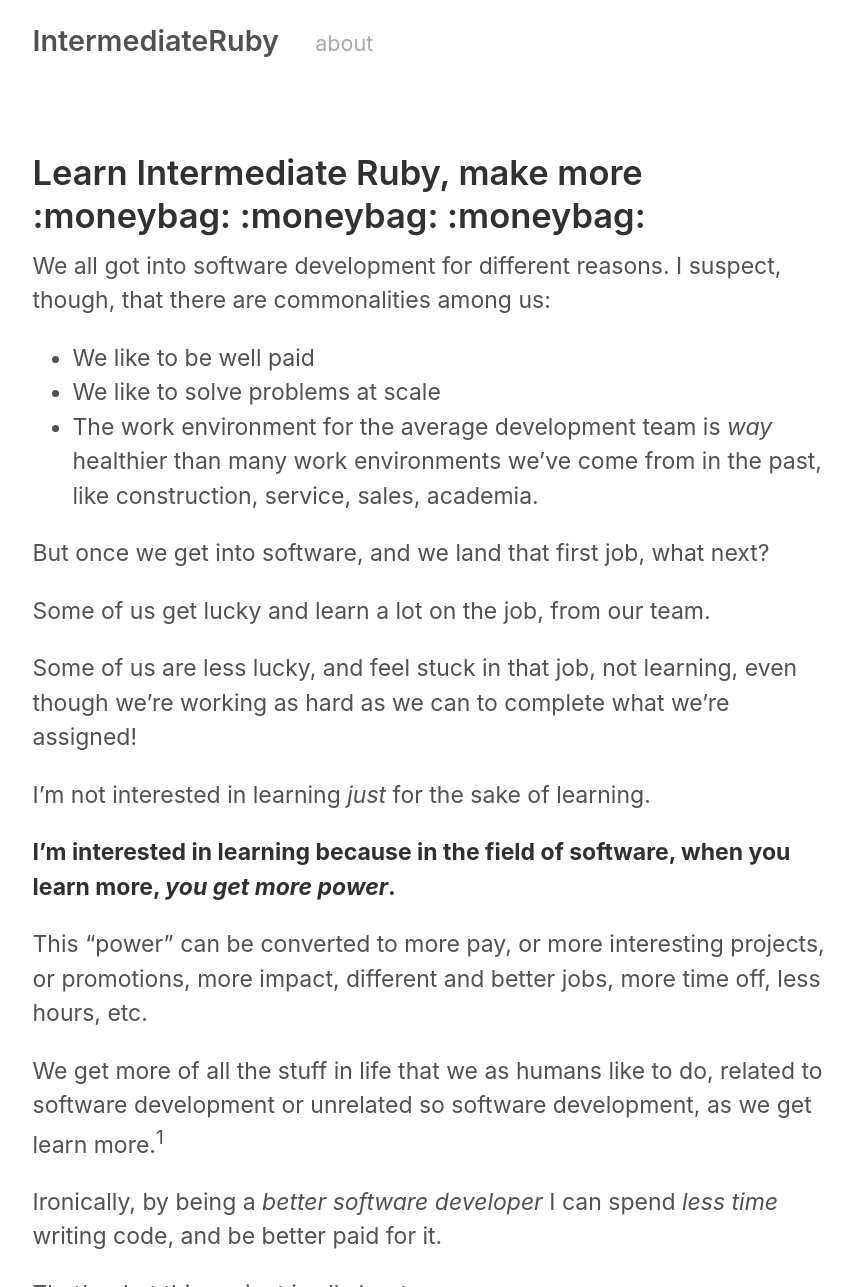
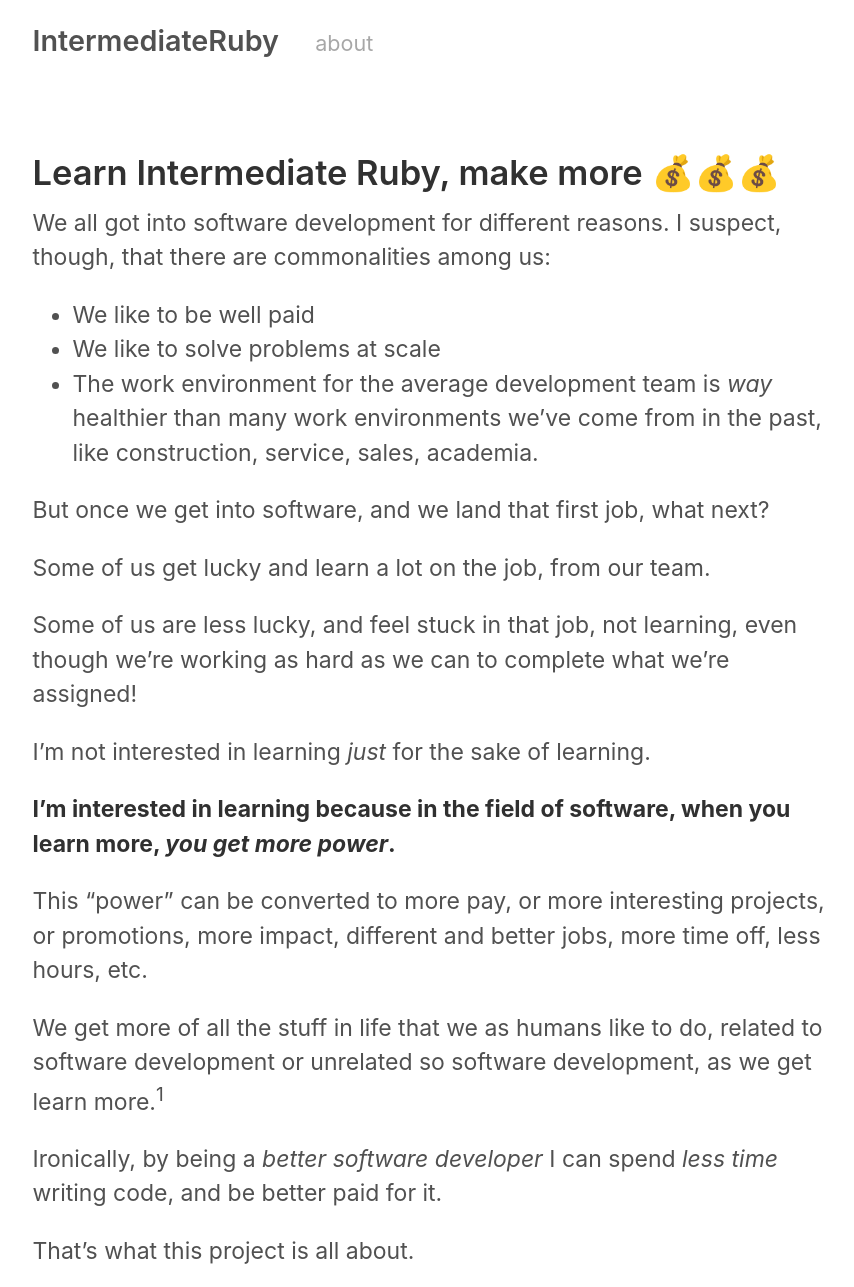
Before and after one commit to josh-works/intermediaterubycom, a Jekyll site: the page built from index.md, in a window 1280 px wide, cut to the strip 0-1287 px from the top of the page. Shown: the whole strip, without its empty margins (205-1059 px from the left). Built offline with Jekyll 4.4.1, drawn with Linux system fonts in a browser that asks for light colours; some of the changed lines change nothing that is shown.

Commit message:
adds 💰

```diff
--- a/index.md
+++ b/index.md
@@ -3,7 +3,7 @@
 title: Home
 ---
 
-## Learn Intermediate Ruby, make more :moneybag: :moneybag: :moneybag:
+## Learn Intermediate Ruby, make more 💰💰💰
 
 We all got into software development for different reasons. I suspect, though, that there are commonalities among us:
 
```
